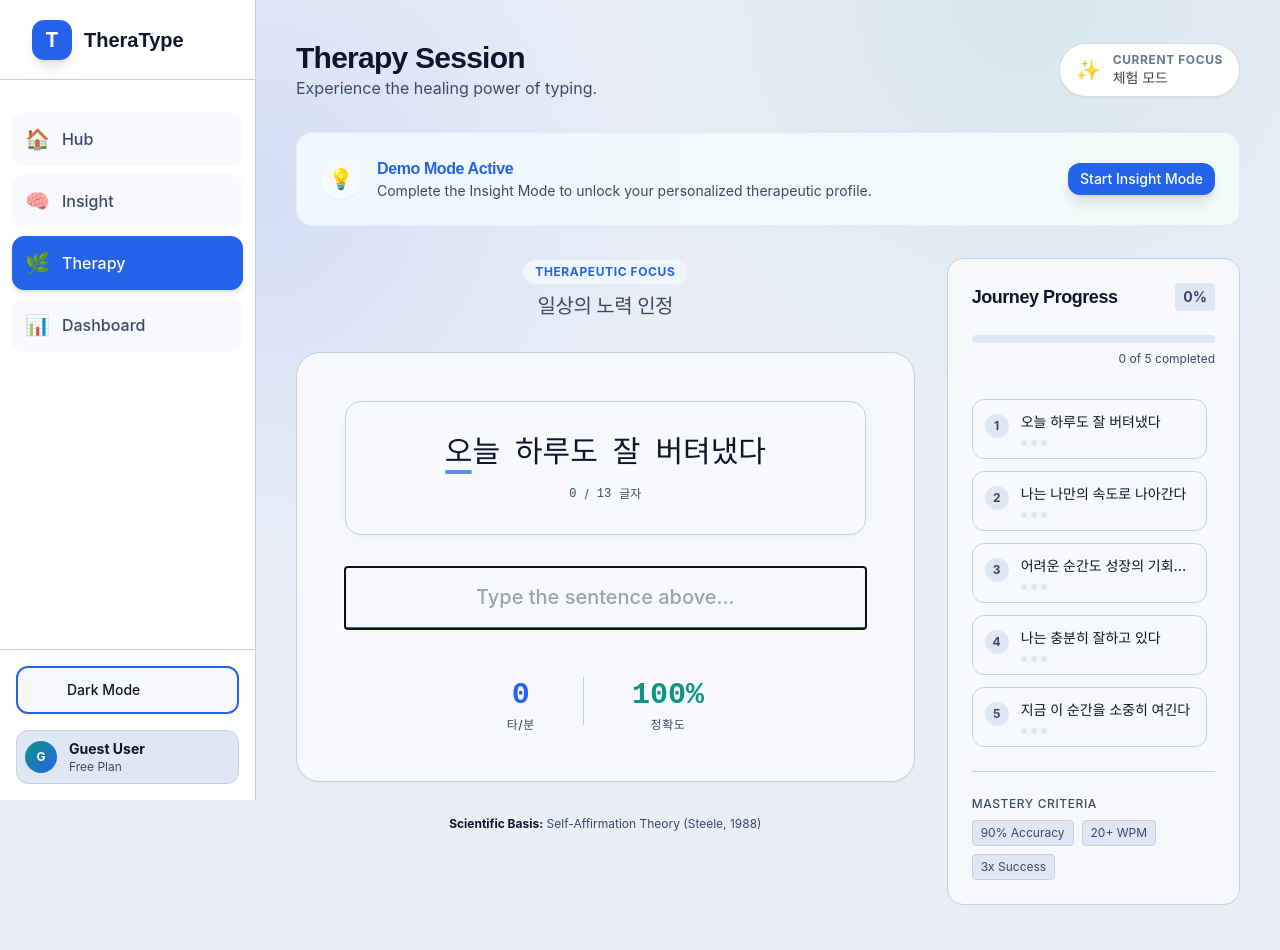
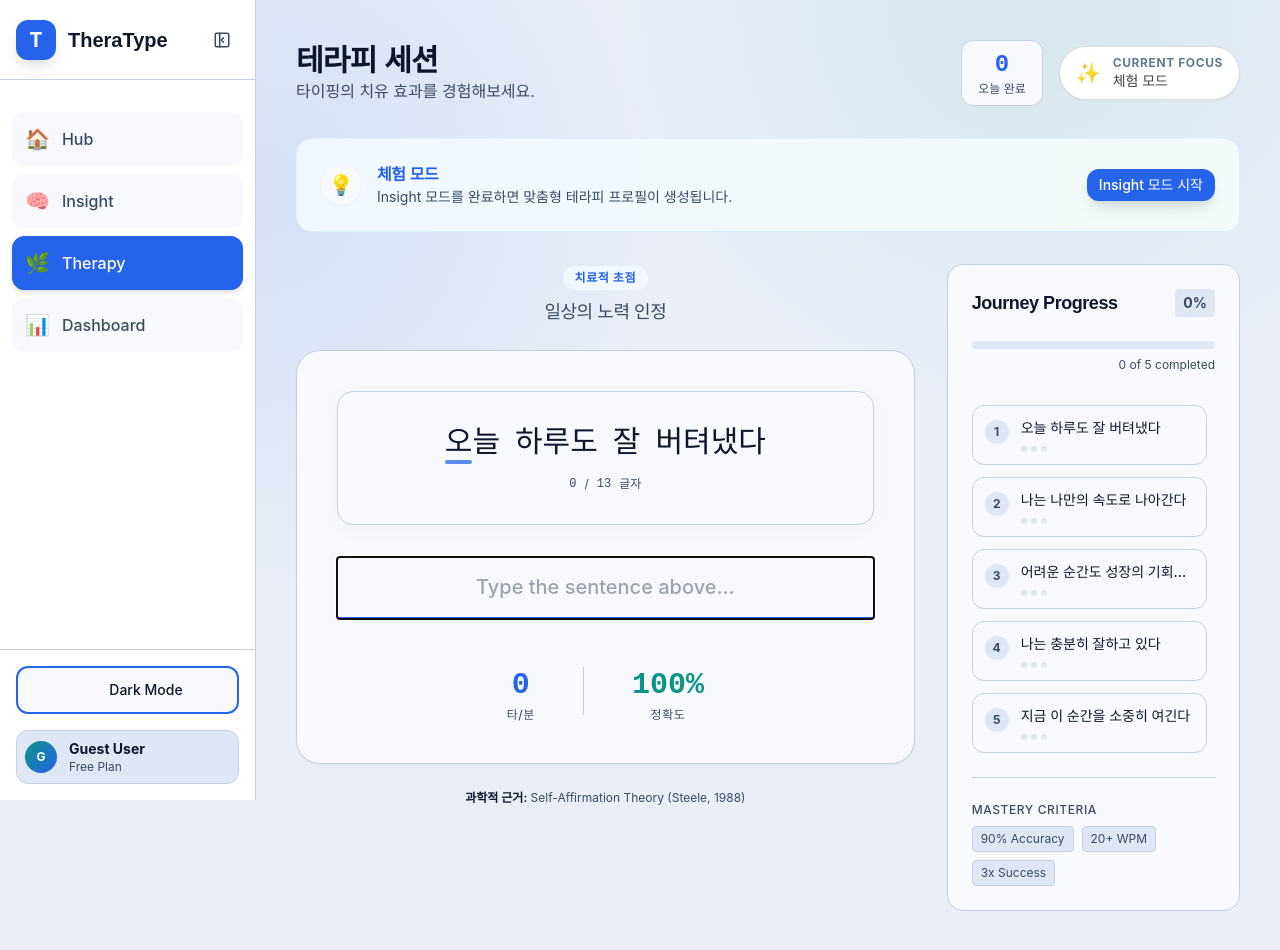
Before and after one commit to pwh9882/digital-contents, a React (Vite) app in the folder theratype/: page /therapy in a window 1280 px wide. Built offline with nearby package versions, Linux system fonts and the light colour scheme.

Commit message:
feat: Implement collapsible sidebar, add daily session counter, and localize TherapyMode UI.

```diff
--- a/theratype/src/components/layout/Layout.jsx
+++ b/theratype/src/components/layout/Layout.jsx
@@ -1,9 +1,22 @@
-import React from 'react';
+import React, { useState, useEffect } from 'react';
 import { Link, useLocation } from 'react-router-dom';
 import ThemeToggle from '../common/ThemeToggle';
 
 const Layout = ({ children }) => {
     const location = useLocation();
+
+    // 사이드바 확장/축소 상태 (localStorage에서 복원)
+    const [isExpanded, setIsExpanded] = useState(() => {
+        const saved = localStorage.getItem('sidebarExpanded');
+        return saved !== null ? JSON.parse(saved) : true;
+    });
+
+    // 상태 변경 시 localStorage에 저장
+    useEffect(() => {
+        localStorage.setItem('sidebarExpanded', JSON.stringify(isExpanded));
+    }, [isExpanded]);
+
+    const toggleSidebar = () => setIsExpanded(!isExpanded);
 
     const navItems = [
         { path: '/', label: 'Hub', icon: '🏠' },
@@ -15,15 +28,42 @@ const Layout = ({ children }) => {
     return (
         <div className="min-h-screen app-surface text-text-main font-sans transition-colors duration-300">
             {/* Sidebar Navigation */}
-            <aside className="fixed top-0 left-0 h-full w-20 lg:w-64 bg-bg-paper border-r border-border-base z-50 transition-all duration-300 hidden md:flex flex-col">
+            <aside className={`fixed top-0 left-0 h-full bg-bg-paper border-r border-border-base z-50 transition-all duration-300 hidden md:flex flex-col ${isExpanded ? 'w-64' : 'w-20'}`}>
                 {/* Logo Area */}
-                <div className="h-20 flex items-center justify-center lg:justify-start lg:px-8 border-b border-border-base">
-                    <div className="w-10 h-10 bg-primary rounded-xl flex items-center justify-center text-white font-bold text-xl shadow-lg shadow-primary/30">
-                        T
+                <div className={`h-20 flex items-center border-b border-border-base ${isExpanded ? 'justify-between px-4' : 'flex-col justify-center gap-2 px-2'}`}>
+                    <div className={`flex items-center ${isExpanded ? 'min-w-0' : ''}`}>
+                        <div className="w-10 h-10 bg-primary rounded-xl flex items-center justify-center text-white font-bold text-xl shadow-lg shadow-primary/30 flex-shrink-0">
+                            T
+                        </div>
+                        {isExpanded && (
+                            <span className="ml-3 font-display font-bold text-xl text-text-main truncate">
+                                TheraType
+                            </span>
+                        )}
                     </div>
-                    <span className="ml-3 font-display font-bold text-xl hidden lg:block text-text-main">
-                        TheraType
-                    </span>
+                    {/* 사이드바 토글 버튼 */}
+                    <button
+                        onClick={toggleSidebar}
+                        className="p-2 rounded-lg hover:bg-bg-highlight transition-colors text-text-muted hover:text-text-main flex-shrink-0"
+                        title={isExpanded ? '사이드바 축소' : '사이드바 확장'}
+                    >
+                        <svg
+                            xmlns="http://www.w3.org/2000/svg"
+                            width="18"
+                            height="18"
+                            viewBox="0 0 24 24"
+                            fill="none"
+                            stroke="currentColor"
+                            strokeWidth="2"
+                            strokeLinecap="round"
+                            strokeLinejoin="round"
+                            className={`transition-transform duration-300 ${isExpanded ? '' : 'rotate-180'}`}
+                        >
+                            <rect x="3" y="3" width="18" height="18" rx="2" />
+                            <path d="M9 3v18" />
+                            <path d="M14 9l-3 3 3 3" />
+                        </svg>
+                    </button>
                 </div>
 
                 {/* Navigation Links */}
@@ -35,15 +75,16 @@ const Layout = ({ children }) => {
                                 key={item.path}
                                 to={item.path}
                                 className={`
-                  flex items-center justify-center lg:justify-start px-3 py-3 rounded-xl transition-all duration-200 group border
-                  ${isActive
+                                    flex items-center px-3 py-3 rounded-xl transition-all duration-200 group border
+                                    ${isExpanded ? 'justify-start' : 'justify-center'}
+                                    ${isActive
                                         ? 'bg-primary text-white shadow-md shadow-primary/20 border-primary'
                                         : 'bg-bg-surface text-text-muted border-transparent hover:bg-bg-highlight hover:text-text-main hover:border-border-base'
                                     }
-                `}
+                                `}
                             >
                                 <span className="text-xl group-hover:scale-110 transition-transform duration-200">{item.icon}</span>
-                                <span className={`ml-3 font-medium hidden lg:block ${isActive ? 'font-bold' : ''}`}>
+                                <span className={`ml-3 font-medium transition-opacity duration-200 ${isActive ? 'font-bold' : ''} ${isExpanded ? 'opacity-100' : 'opacity-0 w-0 ml-0 overflow-hidden'}`}>
                                     {item.label}
                                 </span>
                             </Link>
@@ -53,19 +94,19 @@ const Layout = ({ children }) => {
 
                 {/* User Profile & Theme Toggle */}
                 <div className="p-4 border-t border-border-base space-y-4">
-                    <div className="flex justify-center lg:justify-start">
+                    <div className={`flex ${isExpanded ? 'justify-start' : 'justify-center'}`}>
                         <ThemeToggle
                             showLabel={true}
-                            labelClassName="hidden lg:block"
-                            className="w-10 h-10 lg:w-full lg:h-auto lg:py-2 lg:px-3 rounded-full lg:rounded-xl flex items-center justify-center lg:justify-start transition-colors bg-bg-surface border border-border-base hover:bg-bg-highlight hover:border-primary"
+                            labelClassName={isExpanded ? '' : 'hidden'}
+                            className={`rounded-xl flex items-center transition-colors bg-bg-surface border border-border-base hover:bg-bg-highlight hover:border-primary ${isExpanded ? 'w-full py-2 px-3 justify-start' : 'w-10 h-10 justify-center rounded-full'}`}
                         />
                     </div>
 
-                    <div className="flex items-center justify-center lg:justify-start p-2 rounded-xl bg-bg-highlight border border-border-base">
-                        <div className="w-8 h-8 rounded-full bg-gradient-to-br from-secondary to-primary flex items-center justify-center text-white text-xs font-bold">
+                    <div className={`flex items-center p-2 rounded-xl bg-bg-highlight border border-border-base ${isExpanded ? 'justify-start' : 'justify-center'}`}>
+                        <div className="w-8 h-8 rounded-full bg-gradient-to-br from-secondary to-primary flex items-center justify-center text-white text-xs font-bold flex-shrink-0">
                             G
                         </div>
-                        <div className="ml-3 hidden lg:block overflow-hidden">
+                        <div className={`ml-3 overflow-hidden transition-opacity duration-200 ${isExpanded ? 'opacity-100' : 'opacity-0 w-0 ml-0'}`}>
                             <p className="text-sm font-bold text-text-main truncate">Guest User</p>
                             <p className="text-xs text-text-muted truncate">Free Plan</p>
                         </div>
@@ -105,7 +146,7 @@ const Layout = ({ children }) => {
             </nav>
 
             {/* Main Content Area */}
-            <main className="flex-1 md:ml-20 lg:ml-64 min-h-screen transition-all duration-300 pt-16 md:pt-0">
+            <main className={`flex-1 min-h-screen transition-all duration-300 pt-16 md:pt-0 ${isExpanded ? 'md:ml-64' : 'md:ml-20'}`}>
                 <div className="max-w-7xl mx-auto p-4 md:p-6 lg:p-10 animate-fade-in">
                     {children}
                 </div>
--- a/theratype/src/components/therapy/TherapySentence.jsx
+++ b/theratype/src/components/therapy/TherapySentence.jsx
@@ -1,4 +1,4 @@
-import { useState } from 'react';
+import { useState, useEffect, useRef } from 'react';
 import TypingInput from '../insight/TypingInput';
 import Button from '../common/Button';
 import Card from '../common/Card';
@@ -6,9 +6,10 @@ import Card from '../common/Card';
 const TherapySentence = ({ sentence, onComplete }) => {
   const [showResult, setShowResult] = useState(false);
   const [lastResult, setLastResult] = useState(null);
+  const resultRef = useRef(null);
 
   const handleComplete = (sessionData) => {
-    // 타/분 기준: 최소 100타/분 이상이면 성공 (기존 WPM 20 ≈ 100타/분)
+    // 타/분 기준: 최소 100타/분 이상이면 성공
     const isSuccess = sessionData.accuracy >= 90 && sessionData.typingSpeed >= 100;
 
     setLastResult({
@@ -20,7 +21,7 @@ const TherapySentence = ({ sentence, onComplete }) => {
     onComplete({
       sentenceId: sentence.id,
       typingSpeed: sessionData.typingSpeed,
-      wpm: sessionData.wpm, // 하위 호환성
+      wpm: sessionData.wpm,
       accuracy: sessionData.accuracy,
       keystrokeLogs: sessionData.keystrokeLogs,
       completedAt: new Date().toISOString()
@@ -32,38 +33,81 @@ const TherapySentence = ({ sentence, onComplete }) => {
     setLastResult(null);
   };
 
+  // 결과 화면에서 키보드로 다음 진행
+  useEffect(() => {
+    if (!showResult) return;
+
+    const handleKeyDown = (e) => {
+      if (e.key === 'Enter' || e.key === ' ') {
+        e.preventDefault();
+        handleNext();
+      }
+    };
+
+    window.addEventListener('keydown', handleKeyDown);
+    // 결과 화면에 포커스
+    resultRef.current?.focus();
+
+    return () => window.removeEventListener('keydown', handleKeyDown);
+  }, [showResult]);
+
+  // 문장 변경 시 결과 초기화
+  useEffect(() => {
+    setShowResult(false);
+    setLastResult(null);
+  }, [sentence.id]);
+
   if (showResult && lastResult) {
+    const timeInSeconds = Math.round((lastResult.endTime - lastResult.startTime) / 1000);
+
     return (
-      <div className="flex flex-col items-center justify-center min-h-[400px] animate-fade-in">
+      <div
+        ref={resultRef}
+        tabIndex={-1}
+        className="flex flex-col items-center justify-center min-h-[400px] animate-fade-in outline-none"
+      >
         <div className="text-center mb-8">
           <div className="text-6xl mb-4 animate-bounce">
             {lastResult.isSuccess ? '🌿' : '🌱'}
           </div>
           <h3 className="text-3xl font-bold text-text-main mb-2">
-            {lastResult.isSuccess ? 'Excellent Flow' : 'Growing Stronger'}
+            {lastResult.isSuccess ? '훌륭해요!' : '조금만 더!'}
           </h3>
           <p className="text-text-muted">
             {lastResult.isSuccess
-              ? 'You have mastered this thought pattern.'
-              : 'Every keystroke brings you closer to mastery.'}
+              ? '이 긍정적인 생각을 내면화하고 있어요.'
+              : '매 타이핑이 당신을 성장시키고 있어요.'}
           </p>
         </div>
 
-        <div className="grid grid-cols-2 gap-6 mb-8 w-full max-w-md">
+        {/* 상세 결과 */}
+        <div className="grid grid-cols-3 gap-4 mb-8 w-full max-w-lg">
           <Card variant="flat" className="bg-bg-highlight text-center p-4">
-            <div className={`text-3xl font-bold font-mono ${lastResult.typingSpeed >= 100 ? 'text-primary' : 'text-text-muted'
-              }`}>
+            <div className={`text-2xl font-bold font-mono ${lastResult.typingSpeed >= 100 ? 'text-primary' : 'text-text-muted'}`}>
               {lastResult.typingSpeed}
             </div>
-            <div className="text-xs text-text-muted uppercase tracking-wider mt-1">타/분</div>
+            <div className="text-xs text-text-muted mt-1">타/분</div>
           </Card>
           <Card variant="flat" className="bg-bg-highlight text-center p-4">
-            <div className={`text-3xl font-bold font-mono ${lastResult.accuracy >= 90 ? 'text-secondary' : 'text-text-muted'
-              }`}>
+            <div className={`text-2xl font-bold font-mono ${lastResult.accuracy >= 90 ? 'text-secondary' : 'text-text-muted'}`}>
               {lastResult.accuracy}%
             </div>
-            <div className="text-xs text-text-muted uppercase tracking-wider mt-1">정확도</div>
+            <div className="text-xs text-text-muted mt-1">정확도</div>
           </Card>
+          <Card variant="flat" className="bg-bg-highlight text-center p-4">
+            <div className="text-2xl font-bold font-mono text-text-main">
+              {timeInSeconds}초
+            </div>
+            <div className="text-xs text-text-muted mt-1">소요시간</div>
+          </Card>
+        </div>
+
+        {/* 성공 기준 안내 */}
+        <div className="text-xs text-text-muted mb-6 text-center">
+          <span className={lastResult.typingSpeed >= 100 ? 'text-primary' : ''}>100타/분 이상</span>
+          {' + '}
+          <span className={lastResult.accuracy >= 90 ? 'text-secondary' : ''}>90% 정확도</span>
+          {' 달성 시 마스터'}
         </div>
 
         <Button
@@ -72,36 +116,44 @@ const TherapySentence = ({ sentence, onComplete }) => {
           onClick={handleNext}
           className="min-w-[200px]"
         >
-          {lastResult.isSuccess ? 'Next Reflection' : 'Try Again'}
+          {lastResult.isSuccess ? '다음 문장' : '다시 도전'}
         </Button>
+
+        {/* 키보드 힌트 */}
+        <p className="text-xs text-text-muted mt-4">
+          <kbd className="px-2 py-1 bg-bg-highlight rounded text-text-main font-mono">Enter</kbd>
+          {' 또는 '}
+          <kbd className="px-2 py-1 bg-bg-highlight rounded text-text-main font-mono">Space</kbd>
+          {' 를 눌러 계속'}
+        </p>
       </div>
     );
   }
 
   return (
-    <div className="space-y-8 animate-fade-in">
+    <div className="space-y-6 animate-fade-in">
       {/* Context Header */}
       <div className="text-center space-y-2">
         <span className="inline-block px-3 py-1 bg-primary-50 text-primary rounded-full text-xs font-bold uppercase tracking-wider dark:bg-primary-900/30">
-          Therapeutic Focus
+          치료적 초점
         </span>
-        <h2 className="text-xl font-medium text-text-muted">
+        <h2 className="text-lg font-medium text-text-muted">
           {sentence.therapeuticIntent}
         </h2>
       </div>
 
       {/* Typing Area */}
-      <div className="bg-bg-surface rounded-3xl shadow-sm border border-border-base p-8 md:p-12">
+      <div className="bg-bg-surface rounded-3xl shadow-sm border border-border-base p-6 md:p-10">
         <TypingInput
           targetSentence={sentence.text}
           onComplete={handleComplete}
         />
       </div>
 
-      {/* Scientific Basis (Subtle) */}
-      <div className="text-center max-w-2xl mx-auto">
+      {/* Scientific Basis */}
+      <div className="text-center max-w-2xl mx-auto px-4">
         <p className="text-xs text-text-muted leading-relaxed">
-          <span className="font-bold text-text-main">Scientific Basis:</span> {sentence.scientificBasis}
+          <span className="font-semibold text-text-main">과학적 근거:</span> {sentence.scientificBasis}
         </p>
       </div>
     </div>
--- a/theratype/src/pages/TherapyMode.jsx
+++ b/theratype/src/pages/TherapyMode.jsx
@@ -84,10 +84,16 @@ const TherapyMode = () => {
     setMasteryProgress(progress);
   };
 
+  // 오늘 완료한 세션 수 계산
+  const todaySessionCount = sessionHistory.filter(s => {
+    const today = new Date().toDateString();
+    return new Date(s.completedAt).toDateString() === today;
+  }).length;
+
   if (!profileKey || !currentSentence) {
     return (
       <div className="min-h-[60vh] flex items-center justify-center">
-        <div className="animate-pulse text-primary-400 font-medium">Preparing your session...</div>
+        <div className="animate-pulse text-primary-400 font-medium">세션을 준비하고 있어요...</div>
       </div>
     );
   }
@@ -98,13 +104,20 @@ const TherapyMode = () => {
       <div className="flex flex-col md:flex-row justify-between items-start md:items-center gap-4">
         <div>
           <h1 className="text-3xl font-display font-bold text-text-main">
-            Therapy Session
+            테라피 세션
           </h1>
           <p className="text-text-muted">
-            {isDemoMode ? 'Experience the healing power of typing.' : 'Your personalized daily practice.'}
+            {isDemoMode ? '타이핑의 치유 효과를 경험해보세요.' : '맞춤형 일일 연습을 시작하세요.'}
           </p>
         </div>
-        <ProfileBadge profileKey={profileKey} />
+        <div className="flex items-center gap-4">
+          {/* 오늘의 세션 카운터 */}
+          <div className="text-center px-4 py-2 bg-bg-surface rounded-xl border border-border-base">
+            <div className="text-2xl font-bold text-primary font-mono">{todaySessionCount}</div>
+            <div className="text-xs text-text-muted">오늘 완료</div>
+          </div>
+          <ProfileBadge profileKey={profileKey} />
+        </div>
       </div>
 
       {/* Demo Mode Banner */}
@@ -115,9 +128,9 @@ const TherapyMode = () => {
               💡
             </div>
             <div>
-              <h3 className="font-bold text-primary-main">Demo Mode Active</h3>
+              <h3 className="font-bold text-primary-main">체험 모드</h3>
               <p className="text-sm text-text-muted">
-                Complete the Insight Mode to unlock your personalized therapeutic profile.
+                Insight 모드를 완료하면 맞춤형 테라피 프로필이 생성됩니다.
               </p>
             </div>
           </div>
@@ -127,7 +140,7 @@ const TherapyMode = () => {
             onClick={() => navigate('/insight')}
             className="whitespace-nowrap"
           >
-            Start Insight Mode
+            Insight 모드 시작
           </Button>
         </div>
       )}
@@ -156,17 +169,17 @@ const TherapyMode = () => {
                 <div className="text-center p-4">
                   <div className="text-4xl mb-2">🎉</div>
                   <h3 className="text-xl font-bold mb-2">
-                    Journey Complete!
+                    모든 문장 마스터!
                   </h3>
                   <p className="text-white/90 text-sm mb-4">
-                    You have mastered all sentences in this profile.
+                    이 프로필의 모든 문장을 완료했어요.
                   </p>
                   <Button
                     variant="ghost"
                     className="bg-white/20 text-white hover:bg-white/30 border-none w-full"
                     onClick={() => navigate('/dashboard')}
                   >
-                    View Dashboard
+                    대시보드 보기
                   </Button>
                 </div>
               </Card>
```
